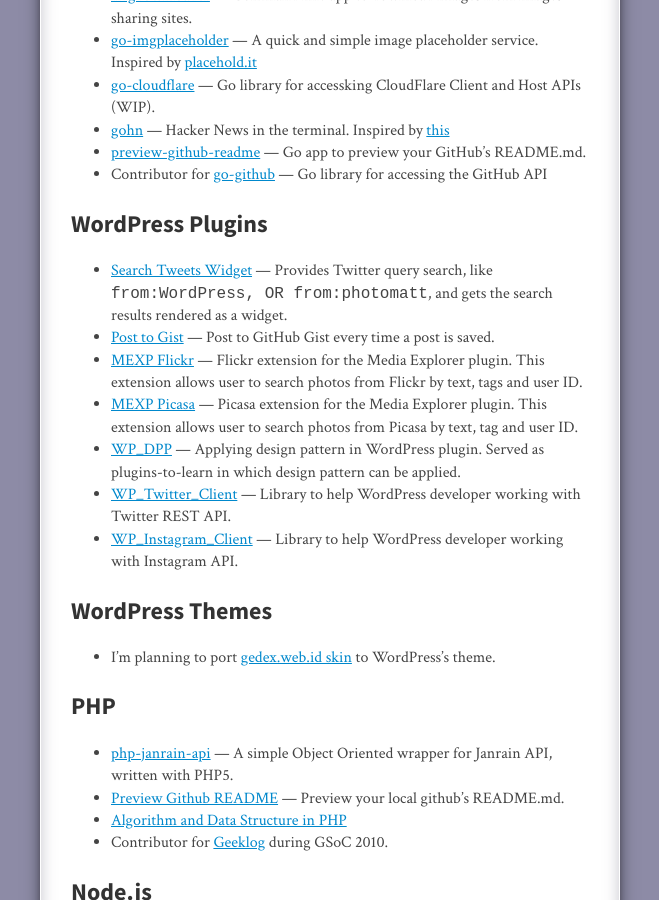
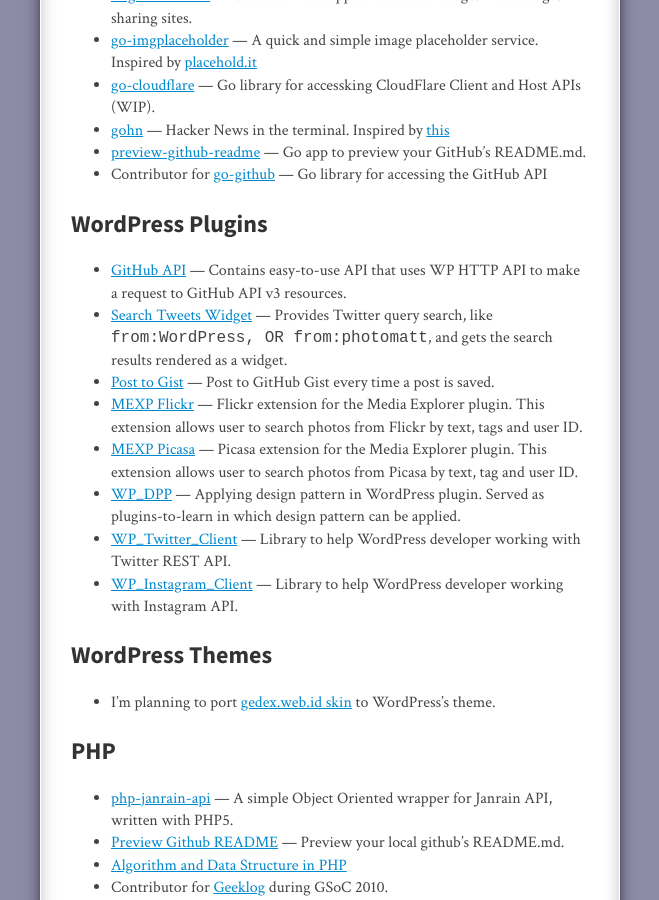
Before and after one commit to gedex/gedex.github.com, a Jekyll site: the page built from projects/index.md, in a window 1280 px wide and 900 px high, scrolled down 785 px. Shown: the whole window, without its empty margins (310-969 px from the left). Built offline with Jekyll 4.4.1, drawn with Linux system fonts in a browser that asks for light colours; nearby versions of some CDN libraries; some web fonts are replaced; comment, search, counter and statistics services are not loaded.

Commit message:
Added GitHub API to project list.

```diff
--- a/projects/index.md
+++ b/projects/index.md
@@ -31,6 +31,7 @@ layout: page
 
 ## WordPress Plugins
 
+* [GitHub API](https://github.com/gedex/wp-github-api) &mdash; Contains easy-to-use API that uses WP HTTP API to make a request to GitHub API v3 resources.
 * [Search Tweets Widget](http://wordpress.org/plugins/search-tweets-widget/) &mdash; Provides Twitter query search, like `from:WordPress, OR from:photomatt`, and gets the search results rendered as a widget.
 * [Post to Gist](https://github.com/gedex/wp-post-to-gist) &mdash; Post to GitHub Gist every time a post is saved.
 * [MEXP Flickr](https://github.com/gedex/mexp-flickr) &mdash; Flickr extension for the Media Explorer plugin. This extension allows user to search photos from Flickr by text, tags and user ID.
```
